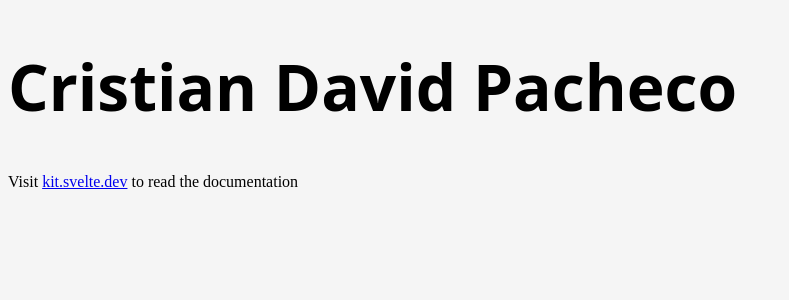
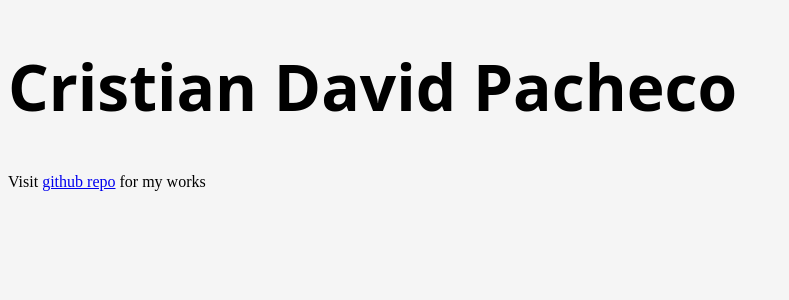
Before and after one commit to cristiandpt/portfolio, a SvelteKit app: page / in a window 1280 px wide. Shown: the top 300 px of the page, without its empty margins (0-789 px from the left). Built offline with nearby package versions, Linux system fonts and the light colour scheme.

Commit message:
Point to repo works page

```diff
--- a/src/routes/+page.svelte
+++ b/src/routes/+page.svelte
@@ -1,5 +1,5 @@
 <h1>Cristian David Pacheco</h1>
-<p>Visit <a href="https://kit.svelte.dev">kit.svelte.dev</a> to read the documentation</p>
+<p>Visit <a href="https://github.com/cristiandpt">github repo</a> for my works</p>
 
 <style lang="postcss">
     h1 {
```
